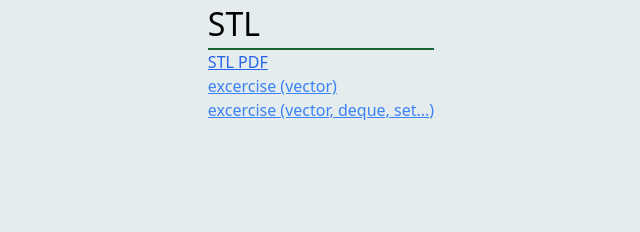
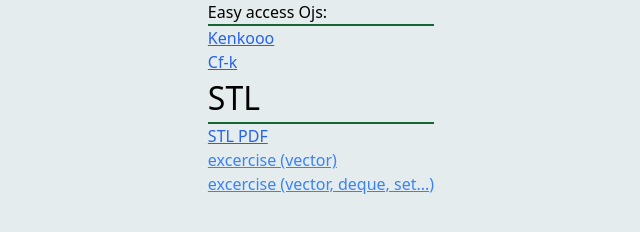
Before and after one commit to emrankhan3/DUETCSCP, a plain HTML site: page index.html in a window 1280 px wide. Shown: the whole page, without its empty margins (319-959 px from the left). Drawn offline with nearby package versions, Linux system fonts and the light colour scheme.

Commit message:
add links

```diff
--- a/index.html
+++ b/index.html
@@ -10,8 +10,13 @@
     <div class="flex justify-center">
       <div>
         <h1></h1>
+        <h2  class="border-b-2 border-green-800">Easy access Ojs: </h2>
+        <a class="text-blue-600 underline" href="https://kenkoooo.com/atcoder/#/table/">Kenkooo</a><br/>
+        <a class="text-blue-600 underline " href="https://tom0727.github.io/cf-problems/">Cf-k</a><br/>
+        <h2></h2>
+
         <h2 class="text-[2rem] border-b-2 border-green-800">STL</h2>
-        <a class="text-blue-600 underline" href="stl.pdf">STL PDF</a>
+        <a class="text-blue-600 underline" href="stl.pdf">STL PDF</a><br/>
         <a href="https://xemran.github.io/cppp/">
           <h3 class="text-blue-500 underline">excercise (vector)</h3>
         </a>
@@ -20,6 +25,7 @@
             excercise (vector, deque, set...)
           </h3></a
         >
+
       </div>
     </div>
 
```
